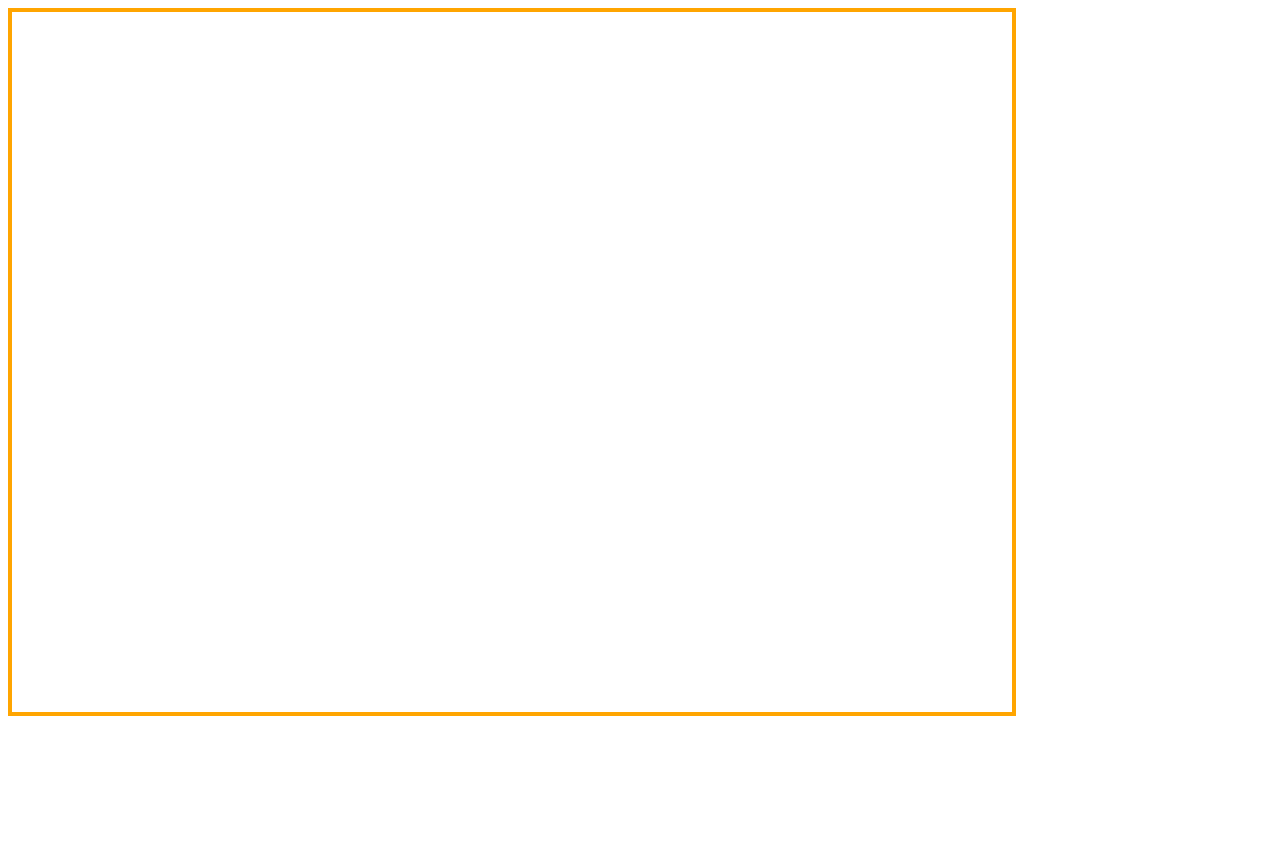
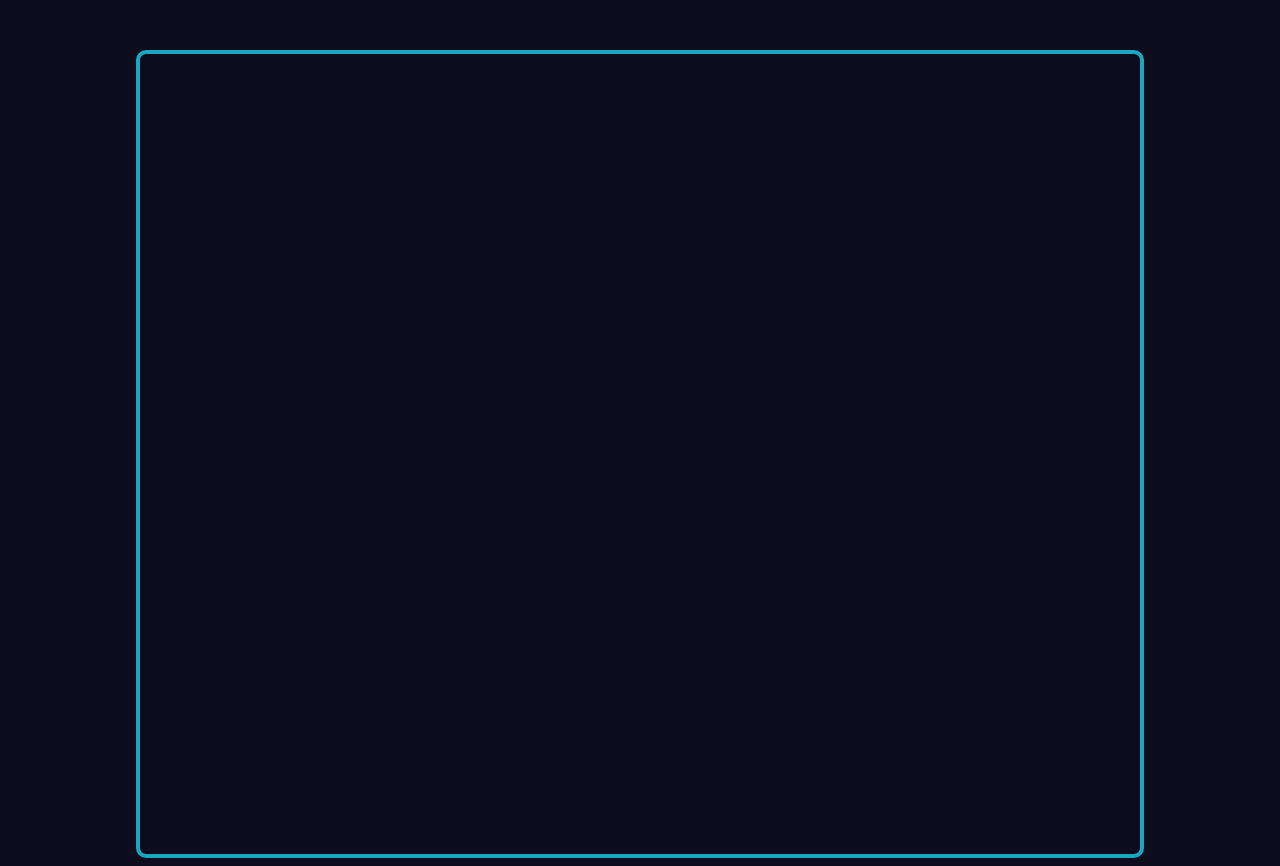
Before and after one commit to bhawley11/Tetris, a plain HTML site: page index.html in a window 1280 px wide. Before the commit the page ends 800 px from the top, so only its background shows below. Drawn offline with Linux system fonts and the light colour scheme.

Commit message:
Loader has issues with sounds causing ILLEGAL TOKEN. Changed background color of page and border of canvas. Centered canvas.

```diff
--- a/index.html
+++ b/index.html
@@ -8,6 +8,6 @@
     <link rel="stylesheet" type="text/css" href="style/style.css">
 </head>
 <body>
-    <canvas id="canvas" width="1000" height="700"></canvas>
+    <canvas id="canvas" width="1000" height="800"></canvas>
 </body>
 </html>
--- a/scripts/loader.js
+++ b/scripts/loader.js
@@ -20,7 +20,7 @@ window.addEventListener('load', function() {
         {
             load : [
                 /* SOUNDS */
-
+                /* sound are causing an unhandled exception ILLEGAL TOKEN */
 
                 /* IMAGES */
                 'preload!images/fire/warthog_fire_1.png',
--- a/style/style.css
+++ b/style/style.css
@@ -1,3 +1,15 @@
+html {
+    background-color: #0e0d1d
+}
+
 #canvas {
-    border: 4px solid orange;
+    margin-top: 50px;
+    padding-left: 0;
+    padding-right: 0;
+    margin-left: auto;
+    margin-right: auto;
+    display: block;
+    width: 1000px;
+    border: 4px solid #1ba7c2;
+    border-radius: 10px;
 }
```
